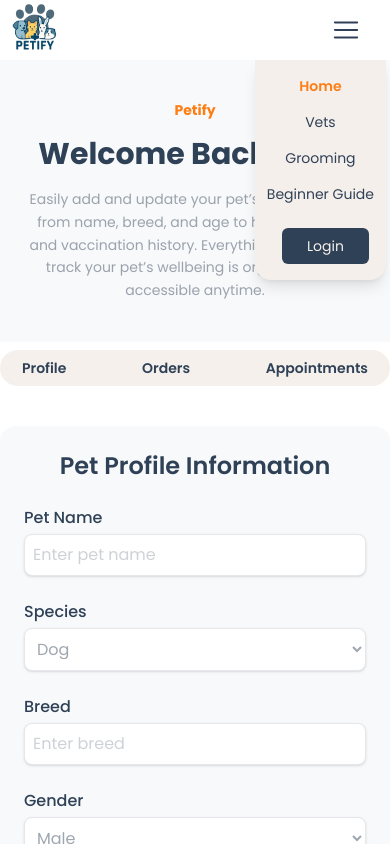
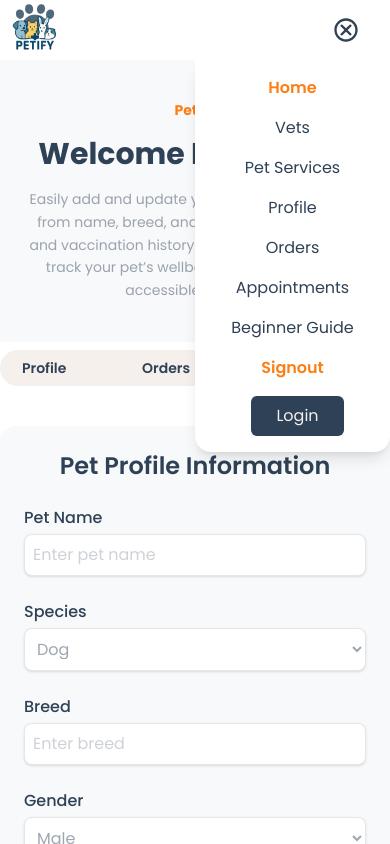
Before and after one commit to EgronX-Petify/Petify-Front-end, a React (Vite) app: page / in a window 390 px wide. Both pictures are taken after a click on the button 346 px from the left and 30 px from the top of the page. Shown: the top 844 px of the page. Built offline with nearby package versions, Linux system fonts and the light colour scheme.

Commit message:
edit navbar

```diff
--- a/src/components/Navbar.jsx
+++ b/src/components/Navbar.jsx
@@ -1,95 +1,8 @@
-// import React from "react";
-// import style from "../css-modules/Navbar.module.css";
-// import { NavLink } from "react-router-dom";
-
-// const Navbar = () => {
-//   return (
-
-//     <div className={style.navbar}>
-//       <div className="w-[70px] h-[70px] overflow-hidden flex items-center">
-//         <img src="src/public/logo55.png" alt="" className="w-[60px] h-[60px]" />
-//       </div>
-
-//       <div className="flex justify-between w-[500px] font-semibold">
-//         <NavLink
-//           to="/"
-//           className={({ isActive }) => (isActive ? `px-1.5 text-[#FD7E14] border-b-2 border-b-[#FD7E14] border-b-solid` : `px-1.5`)}
-//         >
-//           Home
-//         </NavLink>
-//         <NavLink to="/vets" className={({ isActive }) => (isActive ? `px-1.5 text-[#FD7E14] border-b-2 border-b-[#FD7E14] border-b-solid` : `px-1.5`)}>Vets</NavLink>
-//         <NavLink to="/grooming" className={({ isActive }) => (isActive ? `px-1.5 text-[#FD7E14] border-b-2 border-b-[#FD7E14] border-b-solid` : `px-1.5`)}>Grooming</NavLink>
-//         <NavLink to="/beginner-guide" className={({ isActive }) => (isActive ? `px-1.5 text-[#FD7E14] border-b-2 border-b-[#FD7E14] border-b-solid` : `px-1.5`)}>Beginner Guide</NavLink>
-//       </div>
-
-//       {/* cart  */}
-//       <div className="flex gap-[10px] items-center">
-//         <div className="dropdown dropdown-end">
-//           <div tabIndex={0} role="button" className="btn btn-ghost btn-circle">
-//             <div className="indicator">
-//               <svg
-//                 xmlns="http://www.w3.org/2000/svg"
-//                 className="h-5 w-5"
-//                 fill="none"
-//                 viewBox="0 0 24 24"
-//                 stroke="currentColor"
-//               >{" "}
-//                 <path
-//                   strokeLinecap="round"
-//                   strokeLinejoin="round"
-//                   strokeWidth="2"
-//                   d="M3 3h2l.4 2M7 13h10l4-8H5.4M7 13L5.4 5M7 13l-2.293 2.293c-.63.63-.184 1.707.707 1.707H17m0 0a2 2 0 100 4 2 2 0 000-4zm-8 2a2 2 0 11-4 0 2 2 0 014 0z"
-//                 />{" "}
-//               </svg>
-//               <span className="badge badge-xs indicator-item bg-[#FD7E14] text-white ">
-//                 0
-//               </span>
-//             </div>
-//           </div>
-//         </div>
-
-//         {/* profile */}
-//         <div className="dropdown dropdown-end">
-//           <div
-//             tabIndex={0}
-//             role="button"
-//             className="btn btn-ghost btn-circle avatar"
-//           >
-//             <div className="w-10 rounded-full">
-//               <img
-//                 alt="Tailwind CSS Navbar component"
-//                 src="https://img.daisyui.com/images/stock/photo-1534528741775-53994a69daeb.webp"
-//               />
-//             </div>
-//           </div>
-//           <ul
-//             tabIndex={0}
-//             className="menu menu-sm dropdown-content bg-base-100 rounded-box z-1 mt-3 w-52 p-2 shadow"
-//           >
-//             <li>
-//               <a className="justify-between">
-//                 Profile
-//                 <span className="badge">New</span>
-//               </a>
-//             </li>
-//             <li>
-//               <a>Logout</a>
-//             </li>
-//           </ul>
-//         </div>
-
-//         <button className={style.btn}>Login</button>
-//       </div>
-//     </div>
-//   );
-// };
-
-// export default Navbar;
-
 import React, { useState } from "react";
 import style from "../css-modules/Navbar.module.css";
 import { NavLink } from "react-router-dom";
 import { RxHamburgerMenu } from "react-icons/rx";
+import { MdOutlineCancel } from "react-icons/md";
 
 const Navbar = () => {
   const [isOpen, setIsOpen] = useState(false);
@@ -218,7 +131,7 @@ const Navbar = () => {
       <div className="md:hidden flex items-center">
         <button onClick={() => setIsOpen(!isOpen)} className="text-[#2F4156]">
           {isOpen ? (
-            <RxHamburgerMenu size={28} />
+            <MdOutlineCancel size={28} />
           ) : (
             <RxHamburgerMenu size={28} />
           )}
@@ -227,7 +140,7 @@ const Navbar = () => {
 
       {/* Mobile Menu */}
       {isOpen && (
-        <div className="absolute top-[60px] right-1 w-fit px-3 text-sm bg-[#f5efeb] shadow-lg rounded-b-2xl flex flex-col items-center py-4 space-y-4 md:hidden z-20">
+        <div className="absolute top-[60px] right-0 w-[50%]  px-3  bg-white shadow-lg rounded-b-2xl flex flex-col items-center py-4 space-y-4 md:hidden z-20 ">
           <NavLink
             to="/"
             onClick={() => setIsOpen(false)}
@@ -247,15 +160,43 @@ const Navbar = () => {
             Vets
           </NavLink>
           <NavLink
-            to="/grooming"
+            to="/services"
             onClick={() => setIsOpen(false)}
             className={({ isActive }) =>
               isActive ? "text-[#FD7E14] font-semibold" : "text-[#2F4156]"
             }
           >
-            Grooming
+           Pet Services
+          </NavLink>
+
+          <NavLink
+            to="/profile/info"
+            onClick={() => setIsOpen(false)}
+            className={({ isActive }) =>
+              isActive ? "text-[#FD7E14] font-semibold" : "text-[#2F4156]"
+            }
+          >
+            Profile
           </NavLink>
           <NavLink
+            to="/profile/orders"
+            onClick={() => setIsOpen(false)}
+            className={({ isActive }) =>
+              isActive ? "text-[#FD7E14] font-semibold" : "text-[#2F4156]"
+            }
+          >
+            Orders
+          </NavLink>
+          <NavLink
+            to="/profile/appointments"
+            onClick={() => setIsOpen(false)}
+            className={({ isActive }) =>
+              isActive ? "text-[#FD7E14] font-semibold" : "text-[#2F4156]"
+            }
+          >
+            Appointments
+          </NavLink>
+                    <NavLink
             to="/beginner-guide"
             onClick={() => setIsOpen(false)}
             className={({ isActive }) =>
@@ -264,9 +205,18 @@ const Navbar = () => {
           >
             Beginner Guide
           </NavLink>
+          <NavLink
+            to="/"
+            onClick={() => setIsOpen(false)}
+            className={({ isActive }) =>
+              isActive ? "text-[#FD7E14] font-semibold" : "text-[#2F4156]"
+            }
+          >
+            Signout
+          </NavLink>
 
           {/* mobile login */}
-          <button className={`${style.btn} mt-2`}>Login</button>
+          <button className={`${style.btn} md:hidden`}>Login</button>
         </div>
       )}
     </nav>
```
